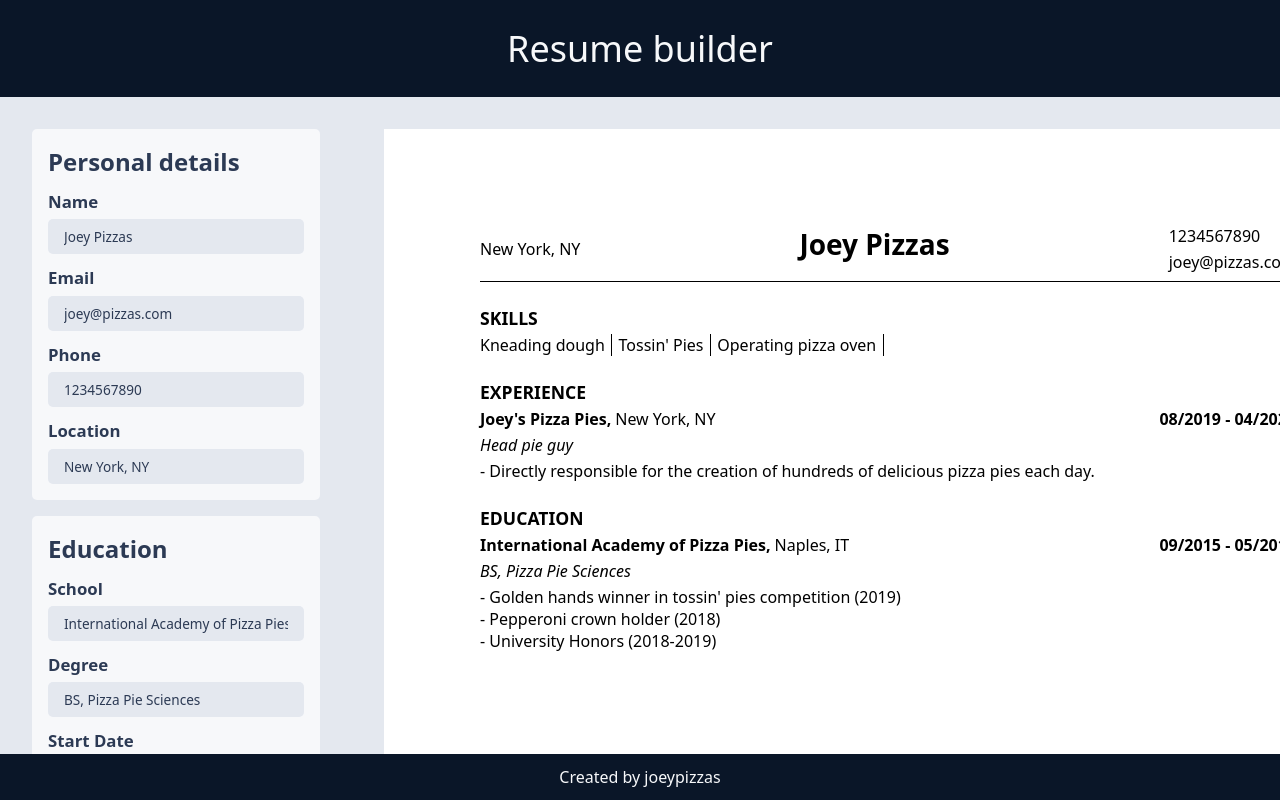
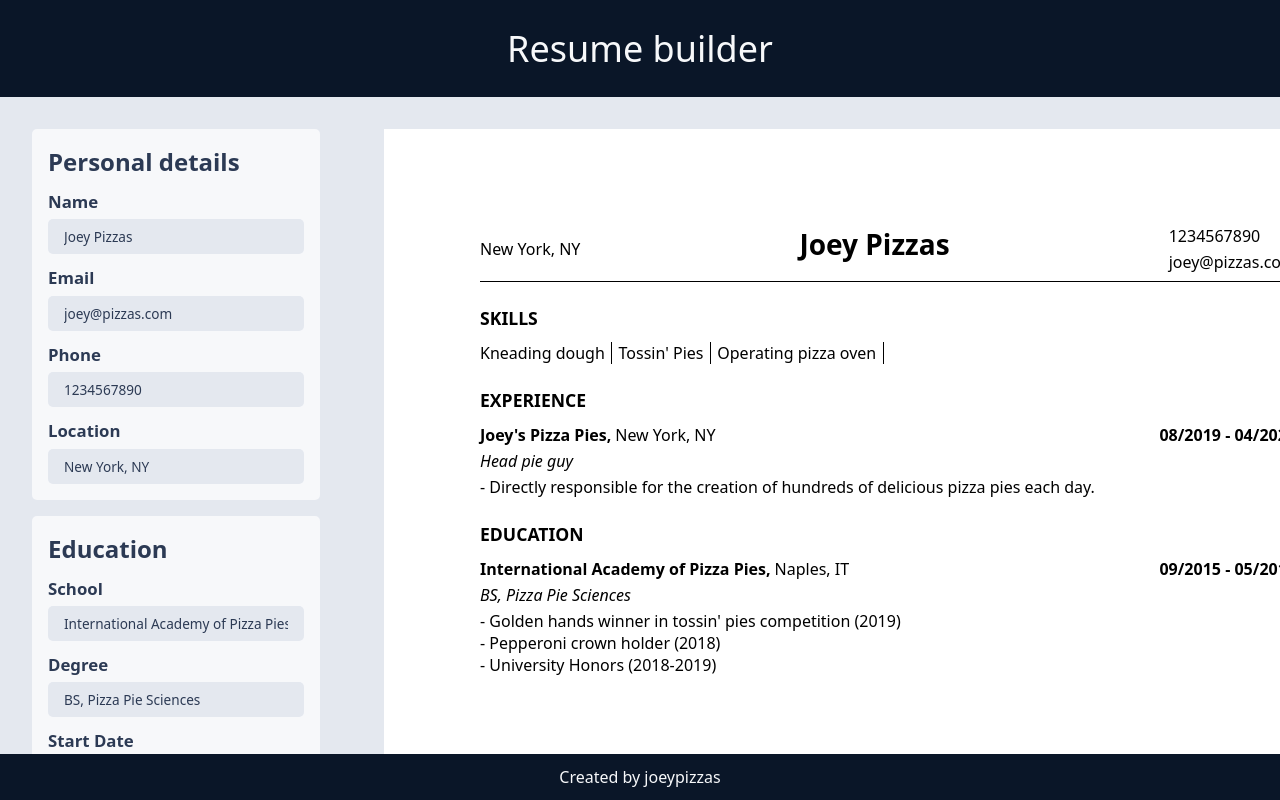
Before and after one commit to joeypizzas/resume-app, a React (Vite) app: page / in a window 1280 px wide. Built offline with nearby package versions, Linux system fonts and the light colour scheme.

Commit message:
Adjusted gap style

```diff
--- a/src/components/PreviewSection/PreviewSection.css
+++ b/src/components/PreviewSection/PreviewSection.css
@@ -3,7 +3,7 @@
 .preview-section {
   display: flex;
   flex-direction: column;
-  gap: 0.25rem;
+  gap: 0.75rem;
 }
 
 .section-name {
```
